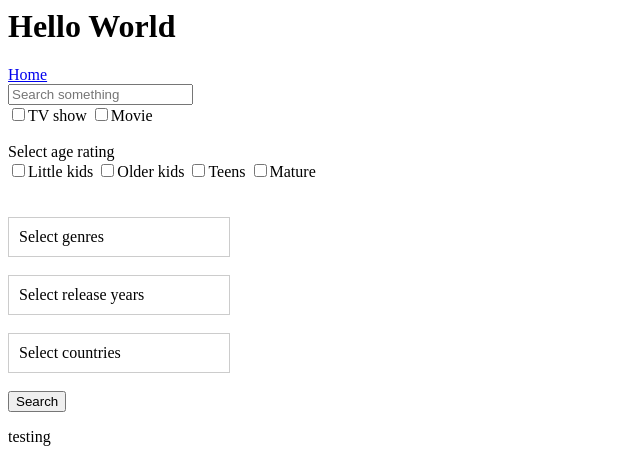
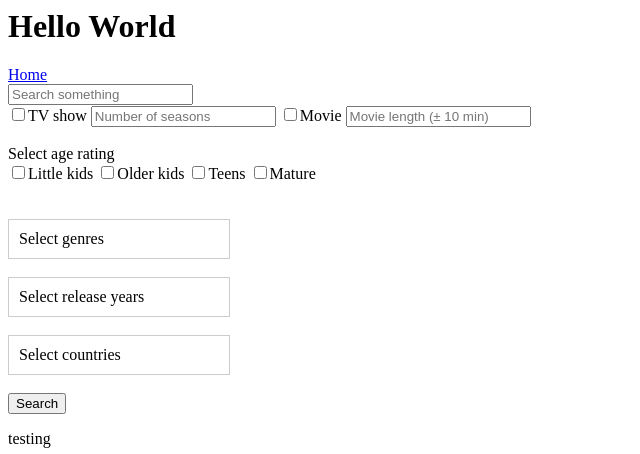
Before and after one commit to SebW3/WSDA, a Django app: page /search_result in a window 1280 px wide. Shown: the top 454 px of the page, without its empty margins (0-640 px from the left). Run offline with Django 5.2, Linux system fonts and the light colour scheme.

Commit message:
Added content length filters
Added option to filter based on number of seasons and/or movie length

```diff
--- a/WSDA/data_analysis/templates/home.html
+++ b/WSDA/data_analysis/templates/home.html
@@ -46,7 +46,9 @@
         <br>
         <div class="checkbox-group">
             <label><input type="checkbox" name="type1" value="TV show">TV show</label>
+            <input type="search" placeholder="Number of seasons" aria-label="Number of seasons" name="Number of seasons">
             <label><input type="checkbox" name="type1" value="Movie">Movie</label>
+            <input type="search" placeholder="Movie length (± 10 min)" aria-label="Movie length" name="Movie length">
         </div>
         <br>
 
@@ -229,7 +231,7 @@
 
             let inputName;
             if (index === 0) {
-                inputName = 'selected_options_1';
+                inputName = 'genres';
             } else if (index === 1) {
                 inputName = 'release_year';
             } else if (index === 2) {
--- a/WSDA/data_analysis/templates/search_result.html
+++ b/WSDA/data_analysis/templates/search_result.html
@@ -6,7 +6,7 @@
 		<h1>You Searched For {{ searched }}</h1>
 		<br/>
 		{% for item in result %}
-			<b>{{ item }}</b> {{ item.type1 }} {{ item.listed_in}} <br>
+			<b>{{ item }}</b> {{ item.type1 }} {{ item.listed_in}} {{ item.duration }} <br>
 		{% endfor %}
 	{% else %}
 		<h1>Hey! You Forgot To Search...</h1>
--- a/WSDA/data_analysis/views.py
+++ b/WSDA/data_analysis/views.py
@@ -13,6 +13,26 @@ def search_result(request):
         type1 = request.POST.getlist("type1")
         if len(type1) == 1:
             query &= Q(type1=type1[0])
+
+            # if only one type selected
+            if request.POST["Movie length"] and request.POST.getlist("type1")[0] == "Movie":
+                length = request.POST["Movie length"]
+                if len(length) == 1:
+                    query &= Q(duration__regex=f'^[0123456789] ')
+                else:
+                    query &= Q(duration__regex=f'^{length[:-1]}[0123456789] ') | Q(duration__regex=f'^{str(int(length)-10)[:-1]}[0123456789] ')
+
+            if request.POST["Number of seasons"] and request.POST.getlist("type1")[0] == "TV show":
+                number = request.POST["Number of seasons"]
+                query &= Q(duration__regex=f'^{number} .eason*')
+
+        elif len(type1) == 2:
+            length = request.POST["Movie length"]
+            number = request.POST["Number of seasons"]
+            if len(length) == 1:
+                query &= Q(duration__regex=f'^[0123456789] ') | Q(duration__regex=f'^{number} .eason*')
+            else:
+                query &= Q(duration__regex=f'^{length[:-1]}[0123456789] ') | Q(duration__regex=f'^{str(int(length) - 10)[:-1]}[0123456789] ') | Q(duration__regex=f'^{number} .eason*')
 
 
         searched = request.POST["searched"]
```
